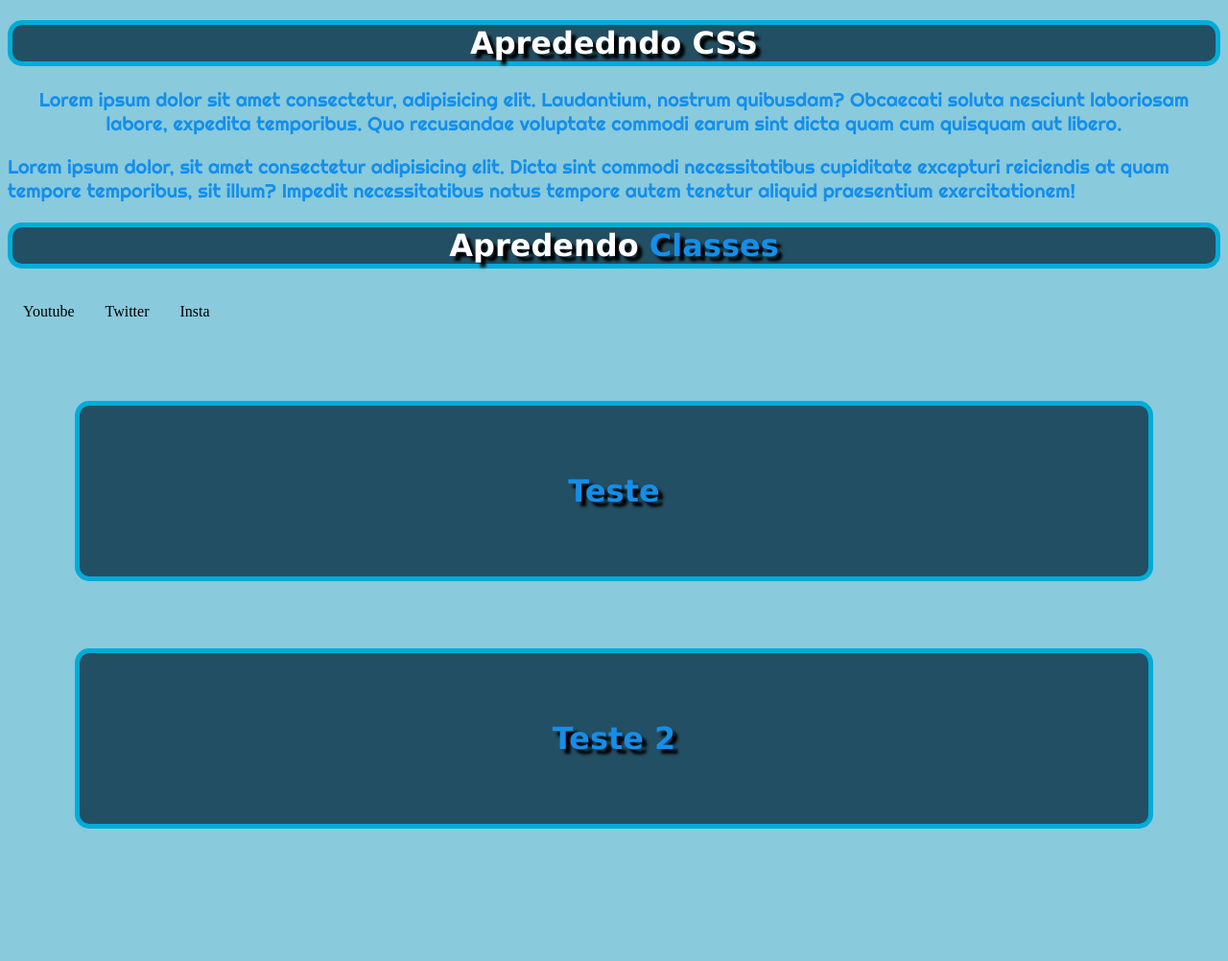
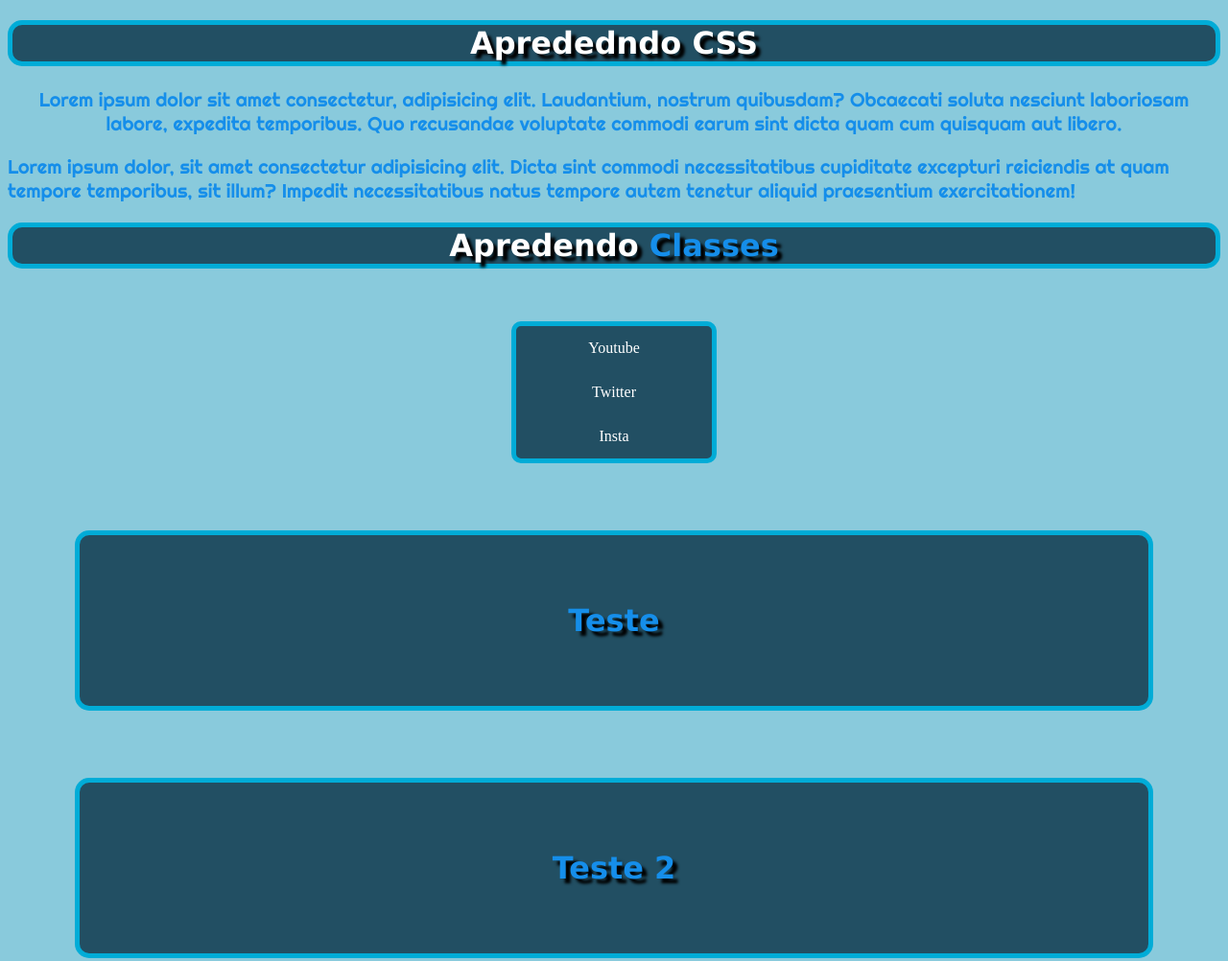
Before and after one commit to catJAL/aprendendo_css, a plain HTML site: page index.html in a window 1280 px wide. Shown: the whole page at 96% size. Before the commit the page ends 934 px from the top, so only its background shows below. Drawn offline with Linux system fonts and the light colour scheme; a web font is replaced by a local one.

Commit message:
Comit 22/03/2023

```diff
--- a/style.css
+++ b/style.css
@@ -6,7 +6,7 @@ h1 {
   color: white;
   font-family: Verdana;
   background-color: rgba(9, 49, 69, 0.8);
-  border: 5px solid #00acd7;
+  border: 5px solid rgb(0, 172, 215);
   border-radius: 15px;
   }
 
@@ -25,21 +25,24 @@ p {
 
   .topnav {
     overflow: hidden;
-    background-color:rgb(20, 150, 187,)
+    background-color:rgba(9, 49, 69, 0.8);
+    color: #ffffff;
+    border: 5px solid rgb(0, 172, 215);
+    border-radius: 10px;
+    margin: 55px 525px 55px 525px;
   }
 
   .topnav a {
-    float: left;
     display: block;
-    color: #000000;
+    color: #ffffff;
     text-align: center;
     padding: 14px 16px;
     text-decoration: none;
   }
 
   .topnav a:hover {
-    background-color: #0c5c724d;
-    color: #ffffff;
+    background-color:rgb(38, 70, 96);
+    color: rgb(87, 250, 250);
   }
 
   .margem {
```
